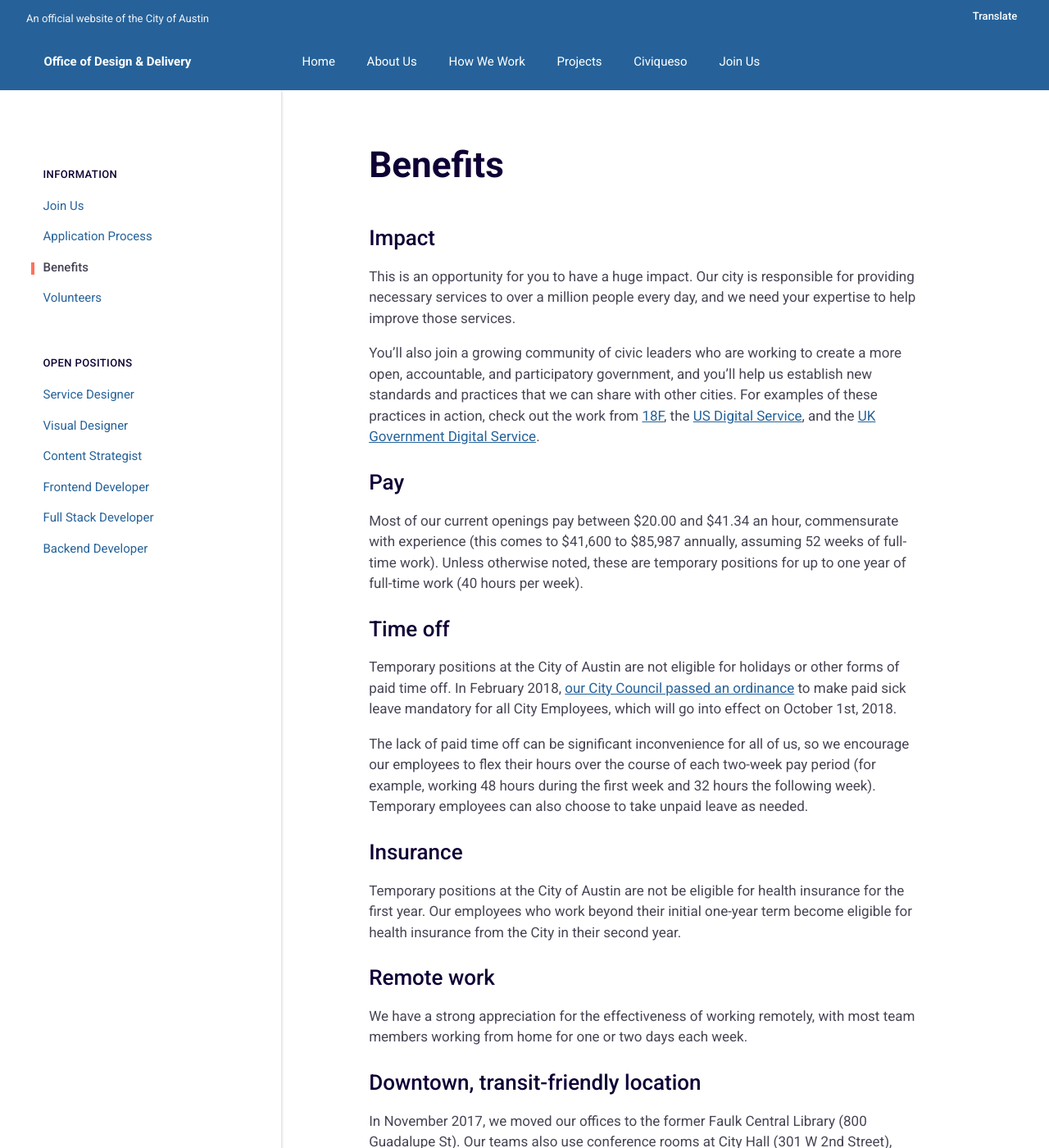
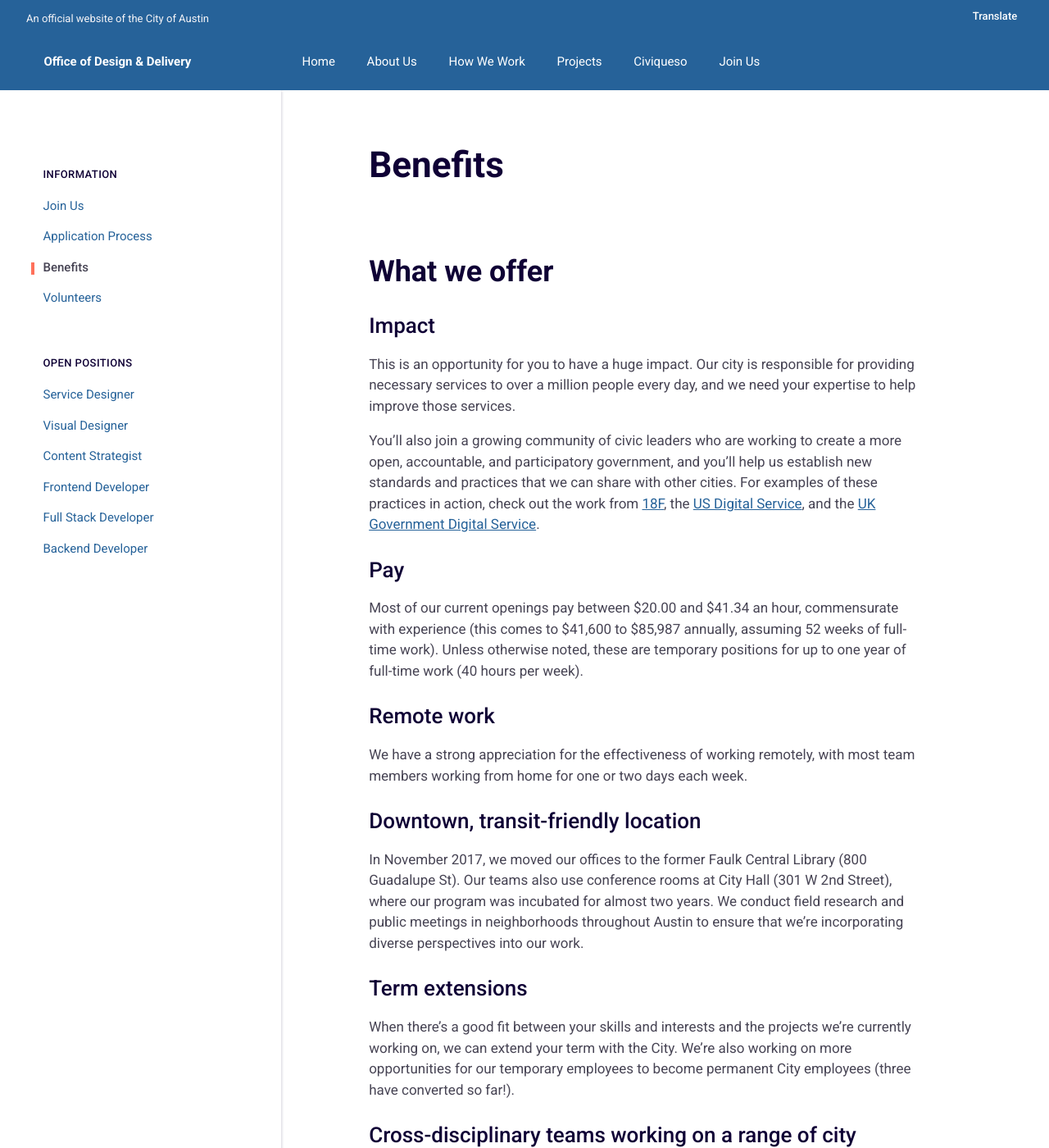
Before and after one commit to opensavannah/ProjectResilience, a Jekyll site: the page built from _jobs/information/benefits.md, in a window 1280 px wide and 1400 px high. Shown: the whole window at 82% size. Built offline with Jekyll 4.4.1, drawn with Linux system fonts in a browser that asks for light colours; some of the changed text lies outside the part shown.

Commit message:
update benefits

```diff
--- a/_jobs/information/benefits.md
+++ b/_jobs/information/benefits.md
@@ -2,6 +2,9 @@
 title: Benefits
 
 ---
+
+## What we offer
+
 ### Impact
 This is an opportunity for you to have a huge impact. Our city is responsible for providing necessary services to over a million people every day, and we need your expertise to help improve those services.
 
@@ -9,14 +12,6 @@ You’ll also join a growing community of civic leaders who are working to creat
 
 ### Pay
 Most of our current openings pay between $20.00 and $41.34 an hour, commensurate with experience (this comes to $41,600 to $85,987 annually, assuming 52 weeks of full-time work). Unless otherwise noted, these are temporary positions for up to one year of full-time work (40 hours per week).
-
-### Time off
-Temporary positions at the City of Austin are not eligible for holidays or other forms of paid time off. In February 2018, [our City Council passed an ordinance](https://www.statesman.com/news/local/austin-becomes-1st-city-texas-mandate-paid-sick-leave/VPoSe9ZAboJVom5eLLAEDJ/) to make paid sick leave mandatory for all City Employees, which will go into effect on October 1st, 2018.
-
-The lack of paid time off can be significant inconvenience for all of us, so we encourage our employees to flex their hours over the course of each two-week pay period (for example, working 48 hours during the first week and 32 hours the following week). Temporary employees can also choose to take unpaid leave as needed.
-
-### Insurance
-Temporary positions at the City of Austin are not be eligible for health insurance for the first year. Our employees who work beyond their initial one-year term become eligible for health insurance from the City in their second year.
 
 ### Remote work
 We have a strong appreciation for the effectiveness of working remotely, with most team members working from home for one or two days each week.
@@ -27,7 +22,16 @@ In November 2017, we moved our offices to the former Faulk Central Library (800
 ### Term extensions
 When there's a good fit between your skills and interests and the projects we're currently working on, we can extend your term with the City. We're also working on more opportunities for our temporary employees to become permanent City employees (three have converted so far!).
 
+### Cross-disciplinary teams working on a range of city services
+You'll serve on multidisciplinary project teams of designers, developers, researchers, and subject-matter experts working to to improve city services iteratively and with a clear focus on [putting residents first](/how-we-work/). The breadth of services we're working to improve spans all city functions, including public safety, permitting, recycling, and public health, and project work can range from early research and prototyping to detailed design and implementation. We look to each employee's strengths and interests in order to match them with opportunities where they can have the greatest impact.
 
 
-### Cross-disciplinary teams working on a range of city services
-You'll serve on multidisciplinary project teams of designers, developers, researchers, and subject-matter experts working to to improve city services iteratively and with a clear focus on [putting residents first](/how-we-work/). The breadth of services we're working to improve spans all city functions, including public safety, permitting, recycling, and public health, and project work can range from early research and prototyping to detailed design and implementation. We look to each employee's strengths and interests in order to match them with opportunities where they can have the greatest impact.
+## What we aren't able to offer
+
+### Time off
+Temporary positions at the City of Austin are not eligible for holidays or other forms of paid time off. In February 2018, [our City Council passed an ordinance](https://www.statesman.com/news/local/austin-becomes-1st-city-texas-mandate-paid-sick-leave/VPoSe9ZAboJVom5eLLAEDJ/) to make paid sick leave mandatory for all City Employees, which will go into effect on October 1st, 2018.
+
+The lack of paid time off can be significant inconvenience for all of us, so we encourage our employees to flex their hours over the course of each two-week pay period (for example, working 48 hours during the first week and 32 hours the following week). Temporary employees can also choose to take unpaid leave as needed.
+
+### Insurance
+Temporary positions at the City of Austin are not be eligible for health insurance for the first year. Our employees who work beyond their initial one-year term become eligible for health insurance from the City in their second year.
```
